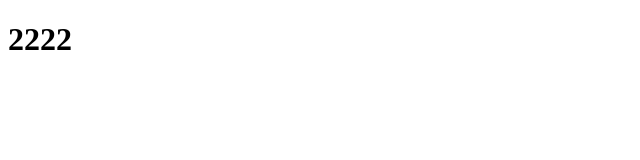
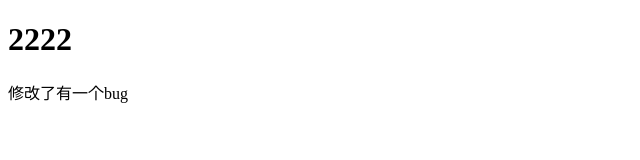
Before and after one commit to lihaiwxwan/git2, a plain HTML site: page index.html in a window 1280 px wide. Shown: the whole page, without its empty margins (0-640 px from the left). Drawn offline with Linux system fonts and the light colour scheme.

Commit message:
提交bug
bug修改

```diff
--- a/index.html
+++ b/index.html
@@ -6,5 +6,6 @@
 </head>
 <body>
 	<h1>2222</h1>
+	<span>修改了有一个bug</span>
 </body>
 </html>
```
